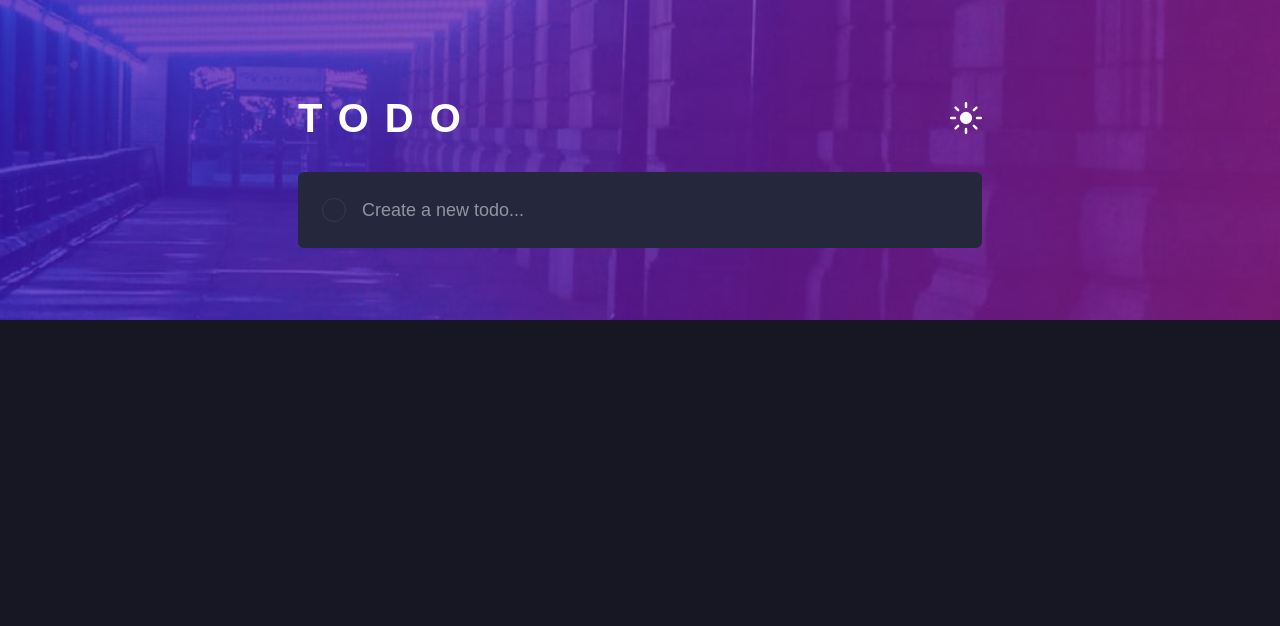
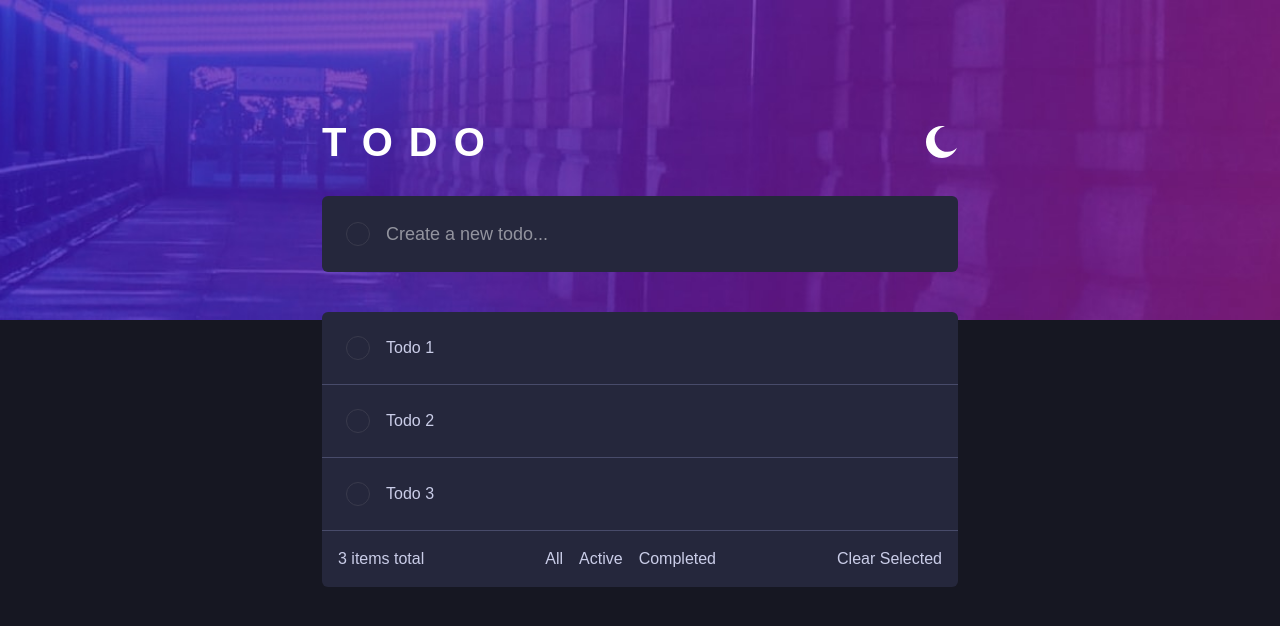
Before and after one commit to Eric-ArcoVerde/frontendmentor-todolist, a React (Vite) app: page / in a window 1280 px wide. Shown: the top 626 px of the page. Built offline with nearby package versions, Linux system fonts and the light colour scheme; a web font is replaced by a local one.

Commit message:
feat: adicionado função de troca de tema (ainda não troca tudo)

```diff
--- a/src/App.tsx
+++ b/src/App.tsx
@@ -1,14 +1,18 @@
 import TodoForm from "./components/TodoForm"
 import TodoHeader from "./components/TodoHeader"
+import TodoList from "./components/TodoList"
 
 function App() {
   return (
     <main className="bg-dark-navy-950 h-screen">
       <div className="bg-[url('/images/bg-desktop-dark.jpg')] h-80 bg-cover bg-center">
-        <div className="max-w-[43.75rem] m-auto p-2">
+        <div className="max-w-[43.75rem] m-auto p-8">
           <TodoHeader></TodoHeader>
 
           <TodoForm></TodoForm>
+
+          <TodoList></TodoList>
+
         </div>
       </div>
     </main>
--- a/src/components/TodoHeader/index.tsx
+++ b/src/components/TodoHeader/index.tsx
@@ -1,13 +1,19 @@
 import IconSun from '/images/icon-sun.svg'
+import { themeConfig } from '../../context/theme' //aqui importamos o objeto do tema, para consumir o contexto precisa de um hook
+import { ThemeContext } from '../../context/ThemeContext'
+import { useContext } from 'react'
 
 const TodoHeader = () => {
+
+  const { theme, toogleTheme } = useContext(ThemeContext) //é o hook do useContext, aqui desestrutura o objeto. theme representa o tema atual e toogleTheme a função que faz a troca do tema
+
   return (
     <header className='flex justify-between mb-6 pt-20'>
 
       <h1 className='text-white text-[2.5rem] font-bold tracking-[1rem]'>TODO</h1>
 
-          <button>
-            <img className='w-8 h-8' src={IconSun} alt="Alternar tema" />
+      <button className='cursor-pointer' onClick={toogleTheme}>
+        <img className='w-8 h-8' src={`${themeConfig[theme].icon}`} alt="Alternar tema" />
       </button>
     </header>
   )
--- /dev/null
+++ b/src/components/TodoList/index.tsx
@@ -0,0 +1,35 @@
+const todos = [
+  { id: 1, text: "Todo 1" },
+  { id: 2, text: "Todo 2" },
+  { id: 3, text: "Todo 3" },
+]
+
+const TodoList = () => {
+    return(
+        <div className="bg-dark-navy-900 rounded-md">
+            <ul>
+              {todos.map((todo) => (
+                <li className="p-6 border-b border-light-navy-850" key={todo.id}>
+                  <div className="flex items-center gap-4">
+                    <button className="w-6 h-6 border border-dark-purple-800 rounded-full cursor-pointer"></button>
+                    <p className="text-light-purple-300">{todo.text}</p>
+                  </div>
+                </li>
+              ))}
+            </ul>
+
+            <div className="flex justify-between p-4 text-light-purple-300">
+              <p>{todos.length} items total</p>
+              <div className="flex gap-4">
+                <button>All</button>
+                <button>Active</button>
+                <button>Completed</button>
+              </div>
+
+              <button>Clear Selected</button>
+            </div>
+          </div>
+    )
+}
+
+export default TodoList
--- /dev/null
+++ b/src/context/ThemeContext.tsx
@@ -0,0 +1,26 @@
+import { createContext, useState } from 'react'
+
+export const ThemeContext = createContext({})
+
+interface ThemeProviderProps {
+    children: React.ReactNode //Serve para tipar qualquer coisa que o React pode rederizar, muito mais seguro usar que o any. Usa interface para Pros de componentes
+}
+
+type ThemeName = 'light' | 'dark';
+
+export const ThemeProvider = ({children} : ThemeProviderProps) => {
+
+    const [theme, setTheme] = useState<ThemeName>('dark')
+
+    const toogleTheme = () => { //Troca o thema com base no que estava armazenado antes
+        setTheme((prev) => (prev === "dark" ? "light" : "dark"));
+    }
+
+    return (
+        // Value é  o valor que vai ser dado quando quisermos que o contexto seja consumido por alguem. Funciona como uma mochila que tudo o que coloca nela os filhos vão poder acessar com o useContent. O que quer acessar de fora do contexto
+        <ThemeContext.Provider value={{theme, toogleTheme}}>
+            {children}
+        </ThemeContext.Provider>
+
+    )
+}
--- /dev/null
+++ b/src/context/theme.ts
@@ -0,0 +1,31 @@
+import IconSun from "/images/icon-sun.svg"
+import MoonIcon from "/images/icon-moon.svg"
+
+export const themeConfig = {
+    light: {
+        name: "light",
+        layout: {
+            backgroundColor: 'bg-light-purple-300',
+            textColor: 'text-light-navy-850'
+        },
+        todo: {
+            backgroundColor: 'bg-light-bg',
+            borderColor: 'border-light-purple-300',
+            textColor: 'text-light-navy-850'
+        },
+        icon: IconSun
+    },
+    dark: {
+        name: "dark",
+        layout: {
+            backgroundColor: 'bg-dark-navy-950',
+            textColor: 'text-dark-purple-300'
+        },
+        todo: {
+            backgroundColor: 'bg-dark-navy-900',
+            borderColor: 'border-dark-purple-800',
+            textColor: 'text-dark-purple-300'
+        },
+        icon: MoonIcon
+    }
+}
--- a/src/main.tsx
+++ b/src/main.tsx
@@ -2,9 +2,12 @@ import { StrictMode } from 'react'
 import { createRoot } from 'react-dom/client'
 import App from './App.tsx'
 import "./styles/globals.css"
+import { ThemeProvider } from './context/ThemeContext.tsx'
 
 createRoot(document.getElementById('root')!).render(
   <StrictMode>
-    <App />
+    <ThemeProvider>
+      <App />
+    </ThemeProvider>
   </StrictMode>,
 )
```
Lines whose indentation alone changed are shown as unchanged.
